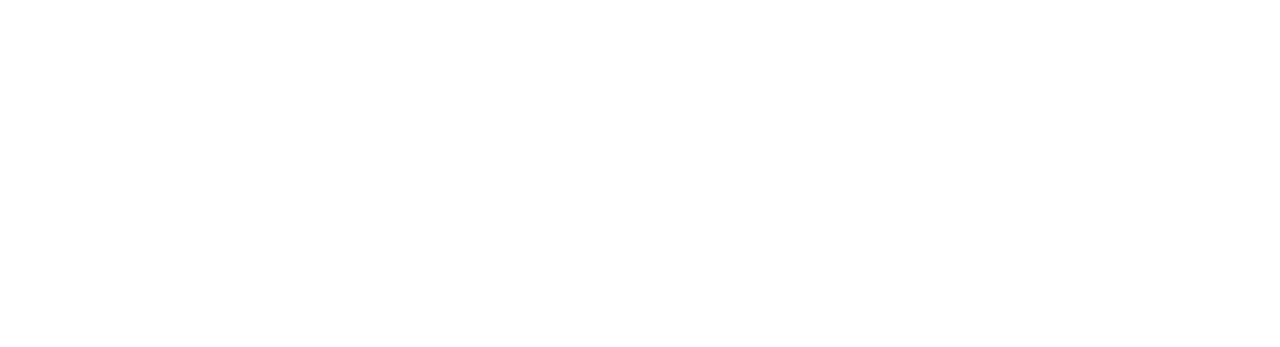
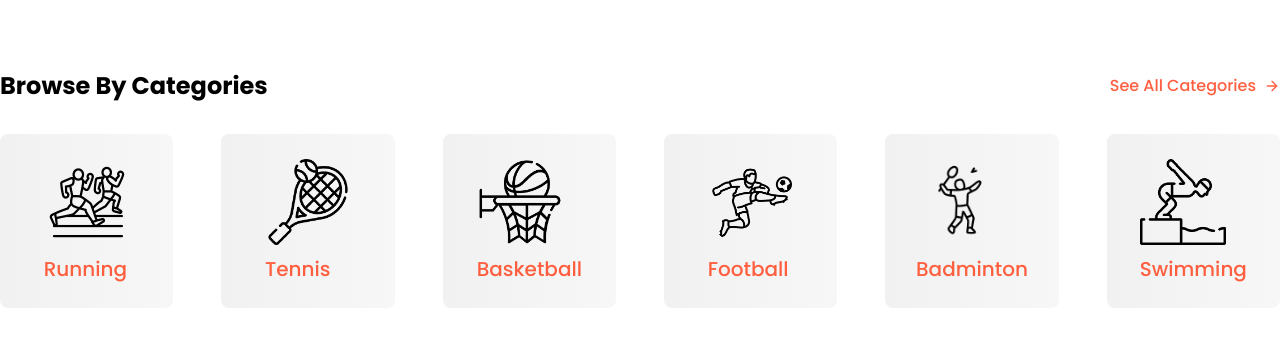
Before and after one commit to arif-fahrizal/frontend-sporton, a Next.js app: page / in a window 1280 px wide. Shown: the part 881-1228 px from the top of the page. Before the commit the page ends 951 px from the top, so only its background shows below. Built offline with nearby package versions, Linux system fonts and the light colour scheme.

Commit message:
[FEAT] Slicing UI CategoriesSection

```diff
--- /dev/null
+++ b/src/app/(landing)/_components/Pages/Home/CategoriesSection.tsx
@@ -0,0 +1,63 @@
+import Image from 'next/image';
+import Link from 'next/link';
+import { FiArrowRight } from 'react-icons/fi';
+
+const CATEGORIES = [
+  {
+    name: 'Running',
+    image: 'category-running.png',
+  },
+  {
+    name: 'Tennis',
+    image: 'category-tennis.png',
+  },
+  {
+    name: 'Basketball',
+    image: 'category-basketball.png',
+  },
+  {
+    name: 'Football',
+    image: 'category-football.png',
+  },
+  {
+    name: 'Badminton',
+    image: 'category-badminton.png',
+  },
+  {
+    name: 'Swimming',
+    image: 'category-swimming.png',
+  },
+];
+
+export default function CategoriesSection() {
+  return (
+    <section id="category-section" className="container mx-auto mb-20">
+      <div className="flex justify-between">
+        <h2 className="text-2xl font-bold">Browse By Categories</h2>
+        <Link href="#" className="flex gap-2 text-primary font-medium">
+          <span className="self-center">See All Categories</span>
+          <FiArrowRight className="self-center" />
+        </Link>
+      </div>
+      <div className="grid grid-cols-6 gap-12 mt-8">
+        {CATEGORIES.map((category, index) => (
+          <div
+            key={`categories-${index}`}
+            className="flex justify-center w-full aspect-square rounded-lg bg-linear-to-r from-[#F1F1F1] to-[#F7F7F7]"
+          >
+            <div className="self-center">
+              <Image
+                src={`/categories/${category.image}`}
+                alt={category.name}
+                width={86}
+                height={86}
+                className="mb-2.5"
+              />
+              <span className="text-xl text-center text-primary font-medium">{category.name}</span>
+            </div>
+          </div>
+        ))}
+      </div>
+    </section>
+  );
+}
--- a/src/app/(landing)/page.tsx
+++ b/src/app/(landing)/page.tsx
@@ -1,9 +1,11 @@
+import CategoriesSection from '@/app/(landing)/_components/Pages/Home/CategoriesSection';
 import HeroSection from '@/app/(landing)/_components/Pages/Home/HeroSection';
 
 export default function Home() {
   return (
     <main>
       <HeroSection />
+      <CategoriesSection />
     </main>
   );
 }
--- a/src/app/globals.css
+++ b/src/app/globals.css
@@ -9,6 +9,10 @@
   --font-poppins: var(--font-poppins);
 }
 
+html {
+  overflow-x: hidden;
+}
+
 * {
   @apply font-poppins;
 }
```
Also changed, not shown: public/categories/category-tennis.png (renamed from public/categories/category-running-1.png).
